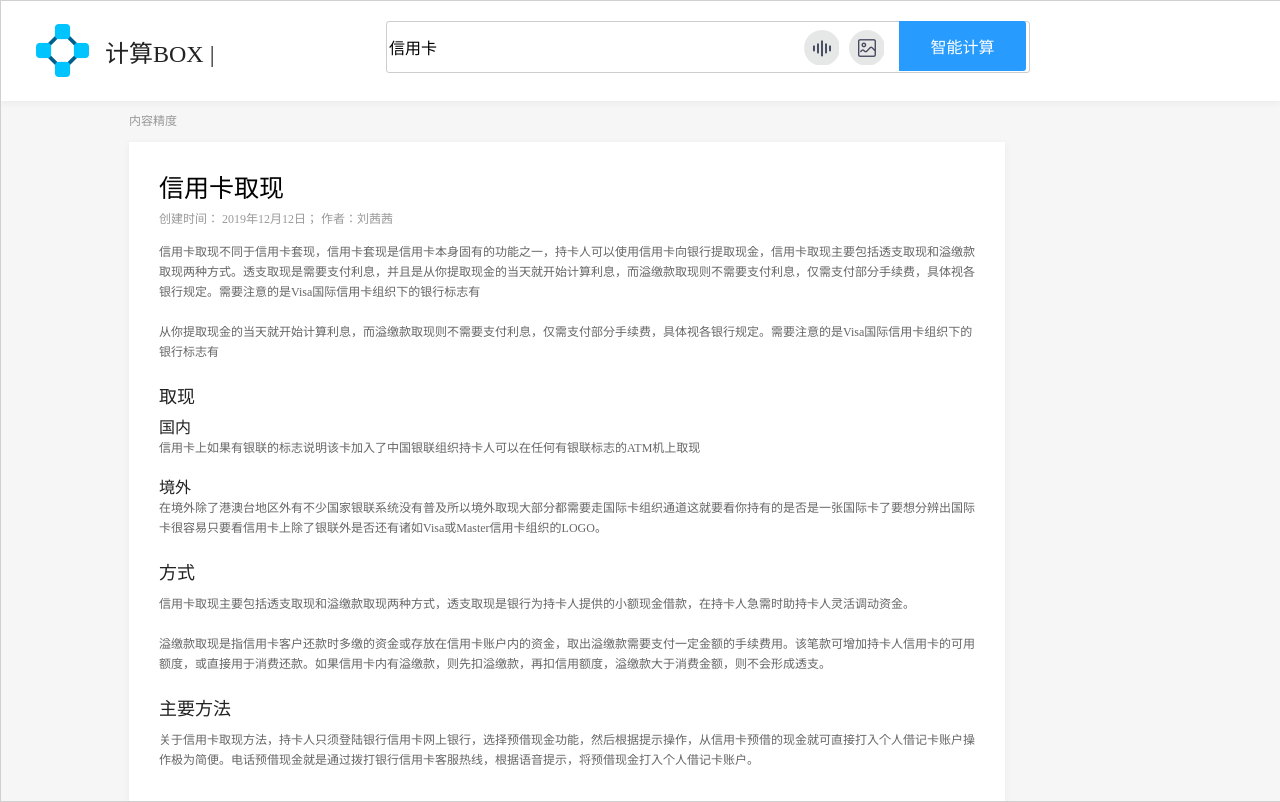
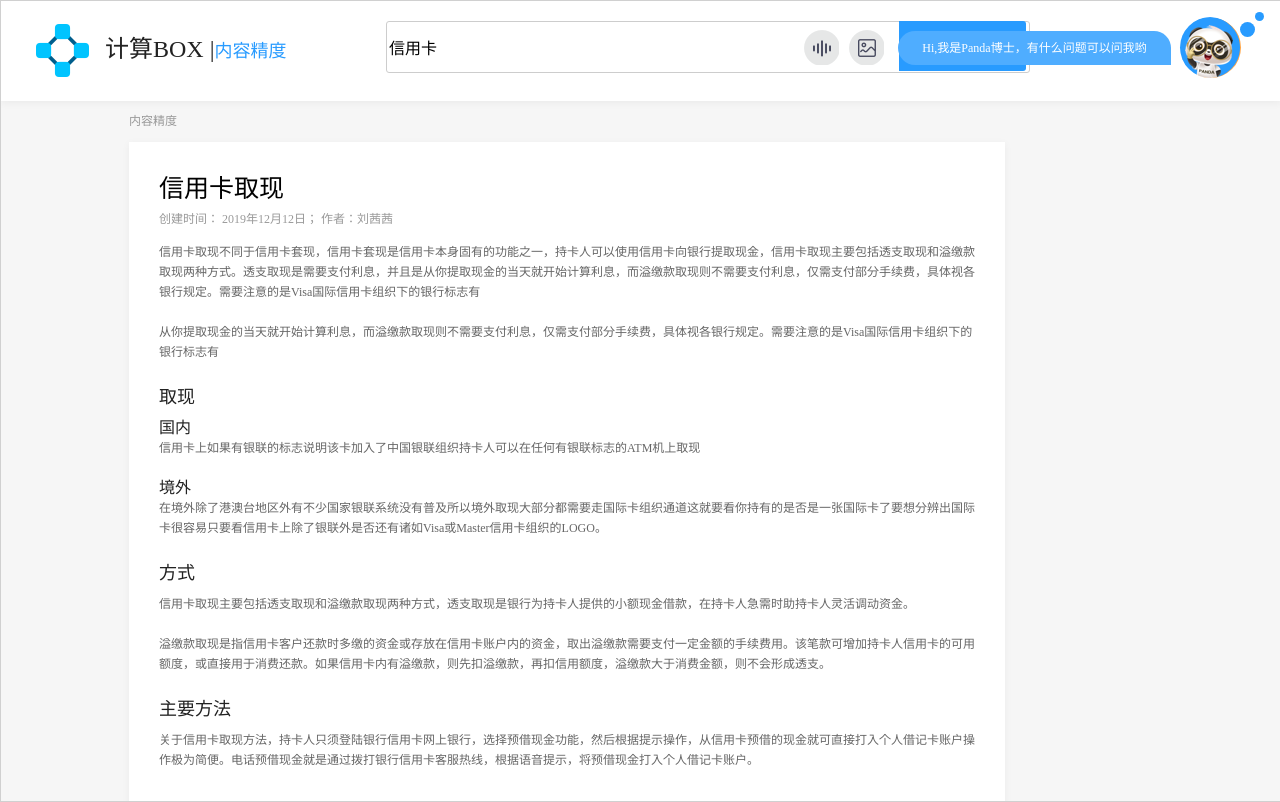
Before and after one commit to chengdudProject/chengduPro, a Vue app: page /#/contentRead in a window 1280 px wide. Built offline with nearby package versions, Linux system fonts and the light colour scheme.

Commit message:
细节修改

```diff
--- a/src/components/AnnotationArea.vue
+++ b/src/components/AnnotationArea.vue
@@ -83,6 +83,12 @@
 			snippet: function(value) {
         return value.slice(0,43) + "...";
 			}
+		},
+		shareTo(stype) {
+			var stit = '';
+			var slink = '';
+			var lk = '';
+			//获取文章标题
 		}
 	}
 </script>
--- a/src/components/MindOne.vue
+++ b/src/components/MindOne.vue
@@ -1,13 +1,16 @@
 <template>
 	<div class="mind-map">
-   <div class="myDiagramDiv" id="myDiagramDiv" style="border: 1px solid white; width: 498px; height: 352px; position: relative; cursor: auto;">
-	</div>
+   <div class="myDiagramDiv" id="myDiagramDiv" style="border: 1px solid white; width: 499px; height: 352px; position: relative; cursor: auto;">
+	 </div>
 
-	</div>
+     <span id="overviewSpan" style="display: inline-block; vertical-align: top;">
+     <div id="myOverviewDiv" style="width:150px; height: 100px" class="diagramStyling"></div>
+     </span>
+</div>
 </template>
 
 <script>
-import gojs from 'gojs'
+import gojs, { Diagram } from 'gojs'
 	export default {
 		data(){
     return{
@@ -118,6 +121,8 @@ import gojs from 'gojs'
             });
             myDiagram.model = go.Model.fromJson(_this.mindNode);
 
+            var myOverview = gm(go.Overview, 'myOverviewDiv',
+                               { observed: diagram });
 },
   methods: {
 
--- a/src/components/SearchBox.vue
+++ b/src/components/SearchBox.vue
@@ -1,31 +1,44 @@
 <template>
   <div class="search_box">
     <div class="title">
-      <div class="box">计算BOX |</div>
-      <p></p>
-    </div>
+      <div class="box">
+        <div class="routerSearch" @click="toBox"> 计算BOX |</div>
+        <p>{{pageName}}</p></div>
+      </div>
     <div class="container">
       <form action="" class="parent">
         <input type="text" class="input" placeholder="请输入内容" value="信用卡">
         <input type="button" class="btn_vioce">
         <input type="button" class="btn_picture">
-        <button type="submit" class="btn">智能计算</button>
+        <button type="submit" class="btn" @click="toSearchContent">智能计算</button>
       </form>
     </div>
-    <div class="intelligent_answer">
 
-    </div>
+
   </div>
 </template>
 
 <script>
+
   export default {
+    components: {
+
+    },
     data() {
       return {
         input: '信用卡',
-        daohang:' '
+        daohang:' ',
+        pageName: this.$attrs.pageName
       }
     },
+    methods: {
+      toBox() {
+        this.$router.replace('/search')
+      },
+      toSearchContent() {
+        this.$router.replace('/searchContent')
+      }
+    }
 
   }
 </script>
@@ -42,24 +55,34 @@
       height: 100px;
       background: url(../assets/box-small.png) no-repeat 35px 23px;
       display: inline-block;
-      float: left;
       .box {
         margin: 0;
         width: 191px;
         height: 100px;
-        position: relative;
+        position: absolute;
         padding-left: 104px;
-        padding-top: 33px;
+        padding-top: 16px;
         vertical-align: middle;
-        font-family: PingFangSC-Regular;
-        font-size: 24px;
-        color: #222222;
-        letter-spacing: 0;
+        .routerSearch {
+          font-family: PingFangSC-Regular;
+          font-size: 24px;
+          color: #222222;
+          letter-spacing: 0;
+          display: inline-block;
+        }
+        p {
+          font-size: 18px;
+          color: #289BFF;
+          letter-spacing: 0;
+          line-height: 33px;
+          display: inline-block;
+        }
       }
     }
     .container {
       margin-top: 20px;
       padding-left: 45px;
+      position: absolute;
       width: 640px;
       height: 50px;
       display: inline-block;
@@ -110,6 +133,7 @@
         }
       }
       }
+
 }
 
 </style>
--- a/src/view/contentRead.vue
+++ b/src/view/contentRead.vue
@@ -1,6 +1,12 @@
 <template>
   <div class="overall">
-    <search-box></search-box>
+    <search-box :pageName="pageName"></search-box>
+    <div id="searchBox-header-right" @click="toggleRobot">
+                <p>Hi,我是Panda博士，有什么问题可以问我哟</p>
+                <div id="searchBox-header-right-photo"></div>
+                <div class="right-dot"></div>
+                <div class="right-dot"></div>
+      </div>
     <div class="content">
       <div class="content_title">内容精度</div>
 	    <div class="content_card">
@@ -14,7 +20,9 @@
     </div>
 
 
-    <robot-chat :robotShow="robotShow" @changeRobotState="changeRobotState"></robot-chat>
+       <robot-chat :robotShow="robotShow" @changeRobotState="changeRobotState"></robot-chat>
+
+
   </div>
 </template>
 <script>
@@ -29,6 +37,7 @@ export default {
   },
   data(){
     return{
+      pageName:'内容精度',
       title: '信用卡取现',
       date: '创建时间： 2019年12月12日； 作者：刘茜茜',
       robotShow:false,
@@ -99,7 +108,7 @@ export default {
     }
   },
   methods: {
-     toggleRobot(){
+    toggleRobot(){
             this.robotShow=!this.robotShow;
         },
         changeRobotState(){
@@ -126,6 +135,61 @@ export default {
   border: 1px solid #D0D0D0;
   box-shadow: 0 2px 8px 0 rgba(0,0,0,0.05);
 }
+ #searchBox-header-right{
+            width: 350px;
+            height: 100px;
+            position: absolute;
+            right: 0;
+            top: 0;
+            cursor: pointer;
+            p{
+                width: 273px;
+                background: #4FADFF;
+                height: 34px;
+                font-size: 12px;
+                color: #fff;
+                display: inline-block;
+                line-height: 34px;
+                text-align: center;
+                border-radius: 19.5px 19.5px 0px 19.5px;
+                position: absolute;
+                margin: 0;
+                top: 30px;
+                right: 110px;
+            }
+            #searchBox-header-right-photo{
+                width: 61px;
+                height: 61px;
+                display: inline-block;
+                border-radius: 30.5px;
+                position: absolute;
+                top: 16px;
+                right: 40px;
+                background: url("/static/img/pandaRobot.png") no-repeat center center;
+            }
+            &>.right-dot:nth-child(3){
+                background: #289BFF;
+                position: absolute;
+                top: 21px;
+                right: 26px;
+                margin: 0;
+                display: inline-block;
+                width: 15px;
+                height: 15px;
+                border-radius: 7.5px;
+            }
+            &>.right-dot:nth-child(4){
+                background: #289BFF;
+                position: absolute;
+                top: 11px;
+                right: 17px;
+                margin: 0;
+                display: inline-block;
+                width: 9px;
+                height: 9px;
+                border-radius: 4.5px;
+            }
+        }
 .content {
 	width: 876px;
 	height: 670px;
--- a/src/view/mindMapping.vue
+++ b/src/view/mindMapping.vue
@@ -1,6 +1,12 @@
 <template>
   <div class="overall">
-    <search-box></search-box>
+    <search-box :pageName="pageName"></search-box>
+    <div id="searchBox-header-right" @click="toggleRobot">
+                <p>Hi,我是Panda博士，有什么问题可以问我哟</p>
+                <div id="searchBox-header-right-photo"></div>
+                <div class="right-dot"></div>
+                <div class="right-dot"></div>
+      </div>
     <div class="content">
       <div class="content_title">思维导图</div>
 	    <div class="mind_card">
@@ -10,7 +16,6 @@
         <img id="buttonR" src="../assets/right.png" alt=""><img>
         <div class="mind_map">
         <mind-one></mind-one>
-
         </div>
          <div class="swiper">
           <img src="../assets/mind.jpg" width="120px" height="72px" alt="">
@@ -24,18 +29,17 @@
         </div>
         <annotation-area></annotation-area>
 	    </div>
+
   </div>
-
     <robot-chat :robotShow="robotShow" @changeRobotState="changeRobotState"></robot-chat>
   </div>
 </template>
 <script>
 import SearchBox from "../components/SearchBox";
 import AnnotationArea from "../components/AnnotationArea"
-import robotChat from "@/components/robotChat"
 import gojs from 'gojs'
 import MindOne from "../components/MindOne"
-
+import robotChat from "../components/robotChat"
 export default {
   components: {
     SearchBox,
@@ -47,11 +51,12 @@ export default {
     return {
       title:"",
       date: "",
-      robotShow:false
+      robotShow:false,
+      pageName: '思维导图'
     }
   },
   methods: {
-     toggleRobot(){
+    toggleRobot(){
             this.robotShow=!this.robotShow;
         },
         changeRobotState(){
@@ -74,6 +79,59 @@ export default {
   border: 1px solid #D0D0D0;
   box-shadow: 0 2px 8px 0 rgba(0,0,0,0.05);
 }
+#searchBox-header-right{
+            width: 350px;
+            height: 100px;
+            position: absolute;
+            right: 0;
+            top: 0;
+            cursor: pointer;
+            p{
+                width: 273px;
+                background: #4FADFF;
+                height: 34px;
+                font-size: 12px;
+                margin: 0;
+                color: #fff;
+                display: inline-block;
+                line-height: 34px;
+                text-align: center;
+                border-radius: 19.5px 19.5px 0px 19.5px;
+                position: absolute;
+                top: 30px;
+                right: 110px;
+            }
+            #searchBox-header-right-photo{
+                width: 61px;
+                height: 61px;
+                display: inline-block;
+                border-radius: 30.5px;
+                position: absolute;
+                top: 16px;
+                right: 40px;
+                background: url("/static/img/pandaRobot.png") no-repeat center center;
+            }
+            &>.right-dot:nth-child(3){
+                background: #289BFF;
+                position: absolute;
+                top: 21px;
+                right: 26px;
+                display: inline-block;
+                width: 15px;
+                height: 15px;
+                border-radius: 7.5px;
+            }
+            &>.right-dot:nth-child(4){
+                background: #289BFF;
+                position: absolute;
+                top: 11px;
+                right: 17px;
+                display: inline-block;
+                width: 9px;
+                height: 9px;
+                border-radius: 4.5px;
+            }
+        }
 .content {
 	width: 876px;
 	height: 100%;
@@ -125,6 +183,9 @@ export default {
       .myDiagramDiv {
         margin: 0 auto;
       }
+      .mind-map {
+        padding-top: 50px;
+      }
     }
   }
   .swiper {
```
Also changed, not shown: 1 other file (tests, documents, lock files or other folders).
